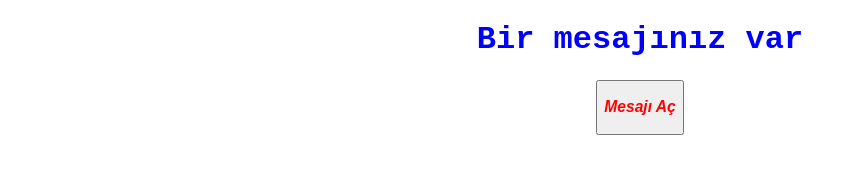
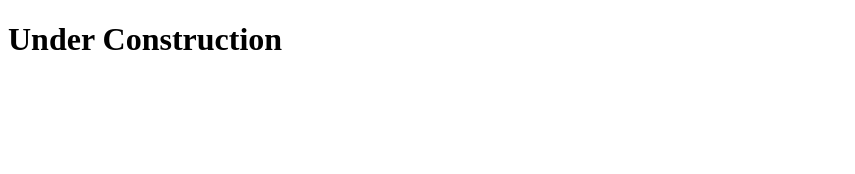
Before and after one commit to soylakonur/mywebsite, a plain HTML site: page index.html in a window 1280 px wide. Shown: the whole page, without its empty margins (0-855 px from the left). Drawn offline with Linux system fonts and the light colour scheme.

Commit message:
Update index.html

```diff
--- a/index.html
+++ b/index.html
@@ -4,12 +4,8 @@
     <meta charset="UTF-8">
     <meta name="viewport" content="width=device-width, initial-scale=1.0">
     <title>Document</title>
-    <link rel="stylesheet" href="styles/style.css">
 </head>
 <body>
-   <center> <h1>Bir mesajınız var</h1>
-    <a href="Test/2.html">
-    <button><h3>Mesajı Aç</h3></button></center>
-</a>
+    <h1>Under Construction</h1>
 </body>
 </html>
```
